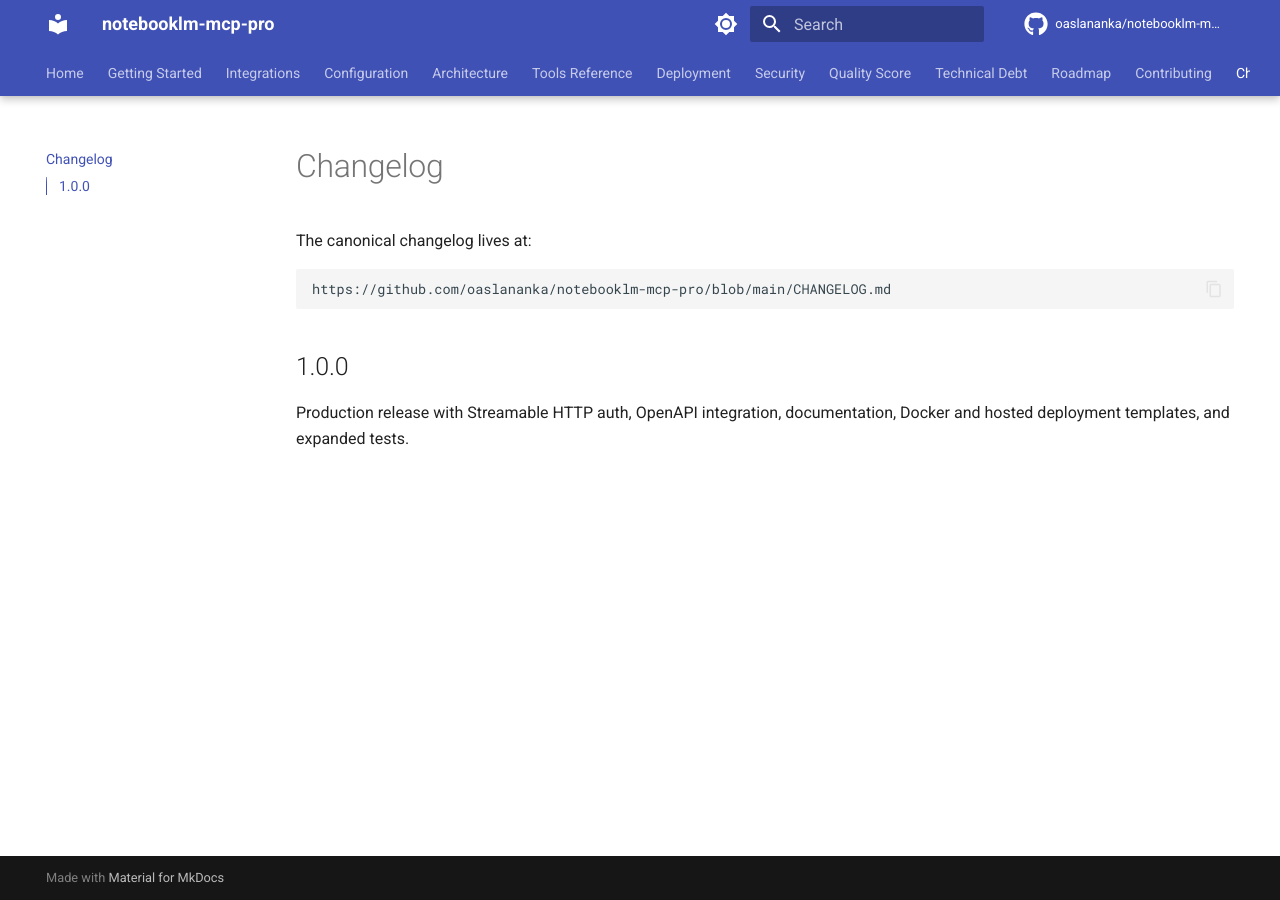
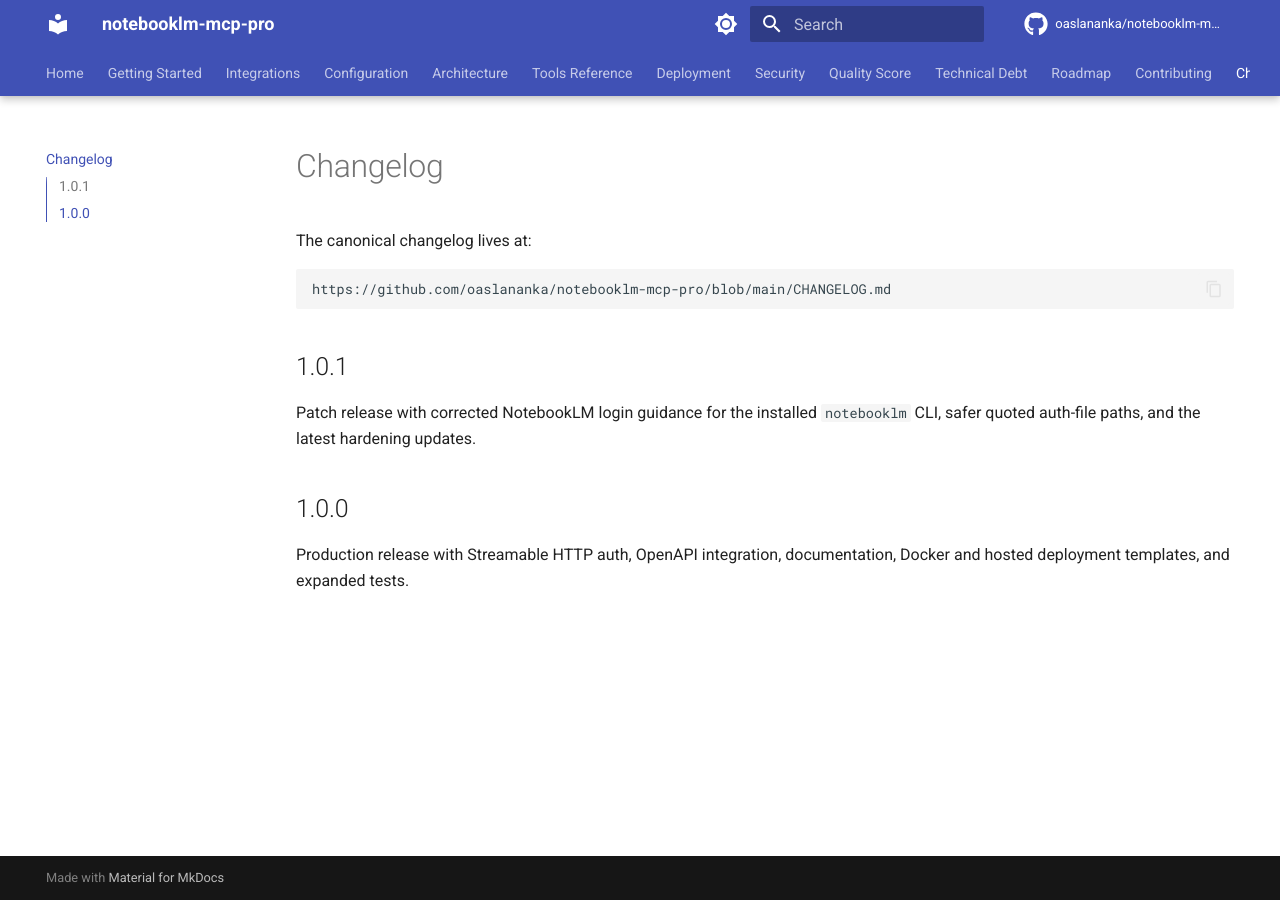
Before and after one commit to renovate-bot/oaslananka-_-notebooklm-mcp-pro, an MkDocs documentation site: the page built from docs/changelog.md, in a window 1280 px wide. Built offline with MkDocs 1.6.1 and Material for MkDocs 9.7.7, drawn with Linux system fonts in a browser that asks for light colours; comment, search, counter and statistics services are not loaded.

Commit message:
chore: prepare 1.0.1 release
* chore: prepare 1.0.1 release

* docs: clarify notebooklm login command

````diff
--- a/docs/changelog.md
+++ b/docs/changelog.md
@@ -6,6 +6,11 @@
 https://github.com/oaslananka/notebooklm-mcp-pro/blob/main/CHANGELOG.md
 ```
 
+## 1.0.1
+
+Patch release with corrected NotebookLM login guidance for the installed
+`notebooklm` CLI, safer quoted auth-file paths, and the latest hardening updates.
+
 ## 1.0.0
 
 Production release with Streamable HTTP auth, OpenAPI integration, documentation, Docker and hosted deployment templates, and expanded tests.
--- a/docs/tools/admin.md
+++ b/docs/tools/admin.md
@@ -7,7 +7,7 @@
 ```json
 {
   "status": "ok",
-  "version": "1.0.0",
+  "version": "1.0.1",
   "transport": "http",
   "auth_mode": "token"
 }
--- a/pyproject.toml
+++ b/pyproject.toml
@@ -4,7 +4,7 @@
 
 [project]
 name = "notebooklm-mcp-pro"
-version = "1.0.0"
+version = "1.0.1"
 description = "Production-grade MCP server for Google NotebookLM - stdio, Streamable HTTP, Claude.ai, and ChatGPT integration."
 readme = "README.md"
 requires-python = ">=3.11,<3.14"
--- a/src/nlm_mcp/__init__.py
+++ b/src/nlm_mcp/__init__.py
@@ -2,7 +2,7 @@
 
 from __future__ import annotations
 
-__version__ = "1.0.0"
+__version__ = "1.0.1"
 __author__ = "oaslananka"
 __license__ = "MIT"
 
````
Also changed, not shown: CHANGELOG.md (+9 -0 lines), README.md (+17 -5 lines), 5 other files.
